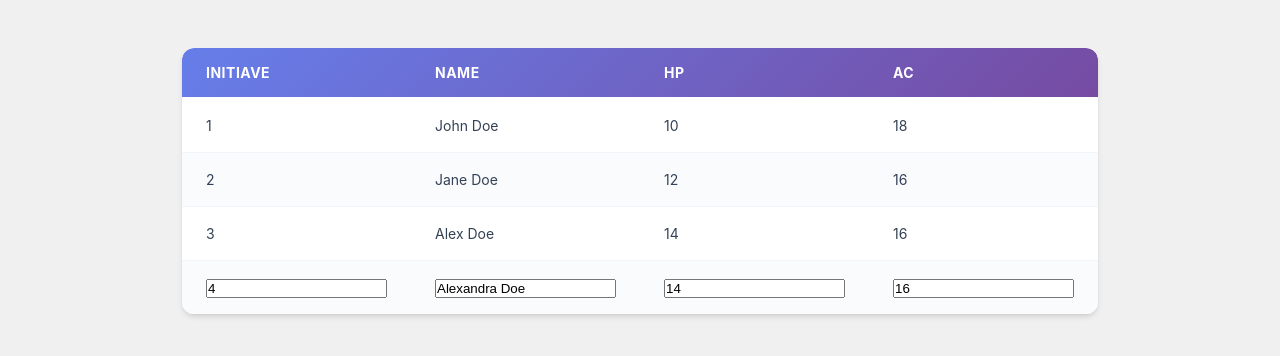
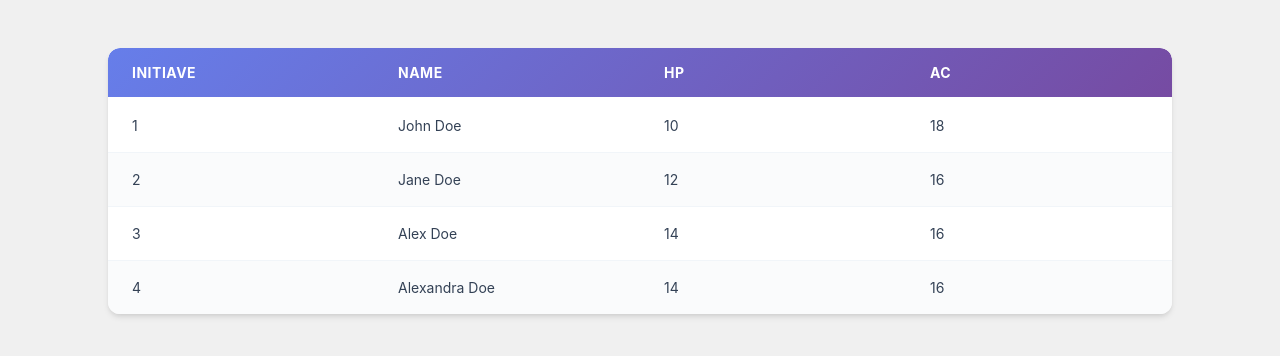
Before and after one commit to Smoopfrog/initiative-tracker, a React (Vite) app: page / in a window 1280 px wide. Shown: the top 356 px of the page. Built offline with nearby package versions, Linux system fonts and the light colour scheme.

Commit message:
add styling and state to Column component

```diff
--- a/src/App.css
+++ b/src/App.css
@@ -8,6 +8,37 @@
 .table-container {
 	margin: 0 auto;
 	width: fit-content;
+}
+
+/* Column Component Styles */
+.column-container {
+	width: 100%;
+	height: 100%;
+}
+
+.column-value {
+	display: block;
+	width: 100%;
+	height: 100%;
+	color: inherit;
+	font-size: inherit;
+	font-family: inherit;
+	line-height: inherit;
+}
+
+.column-input {
+	width: 100%;
+	height: 100%;
+	border: none;
+	outline: none;
+	background: transparent;
+	color: inherit;
+	font-size: inherit;
+	font-family: inherit;
+	line-height: inherit;
+	padding: 0;
+	margin: 0;
+	box-sizing: border-box;
 }
 
 /* Table Styles */
@@ -54,12 +85,6 @@
 	border-bottom: 1px solid #f1f5f9;
 }
 
-.data-table tbody tr:hover {
-	background-color: #f8fafc;
-	transform: translateY(-1px);
-	box-shadow: 0 2px 8px rgba(0, 0, 0, 0.1);
-}
-
 .data-table tbody tr:last-child {
 	border-bottom: none;
 }
@@ -75,10 +100,6 @@
 /* Alternating row colors for better readability */
 .data-table tbody tr:nth-child(even) {
 	background-color: #fafbfc;
-}
-
-.data-table tbody tr:nth-child(even):hover {
-	background-color: #f1f5f9;
 }
 
 /* Responsive Design */
@@ -119,9 +140,3 @@
 	opacity: 0.6;
 	pointer-events: none;
 }
-
-/* Focus styles for accessibility */
-.data-table tbody tr:focus-within {
-	outline: 2px solid #3b82f6;
-	outline-offset: -2px;
-}
--- a/src/App.tsx
+++ b/src/App.tsx
@@ -1,9 +1,10 @@
 import "./App.css";
-import type { IRowProps } from "./Components/Table/Row/Row";
 import Table from "./Components/Table/Table";
+import type { IRow } from "./Components/Table/Row/Row";
 
-const rows: IRowProps[] = [
+const rows: IRow[] = [
 	{
+		rowId: "header",
 		columns: [
 			{ name: "Initiave", value: "Initiave" },
 			{ name: "Name", value: "Name" },
@@ -13,6 +14,7 @@ const rows: IRowProps[] = [
 		isHeader: true,
 	},
 	{
+		rowId: "1",
 		columns: [
 			{ name: "1", value: "1" },
 			{ name: "John Doe", value: "John Doe" },
@@ -21,6 +23,7 @@ const rows: IRowProps[] = [
 		],
 	},
 	{
+		rowId: "2",
 		columns: [
 			{ name: "2", value: "2" },
 			{ name: "Jane Doe", value: "Jane Doe" },
@@ -29,6 +32,7 @@ const rows: IRowProps[] = [
 		],
 	},
 	{
+		rowId: "3",
 		columns: [
 			{ name: "3", value: "3" },
 			{ name: "Alex Doe", value: "Alex Doe" },
@@ -37,6 +41,7 @@ const rows: IRowProps[] = [
 		],
 	},
 	{
+		rowId: "4",
 		columns: [
 			{ name: "4", value: "4", isEditable: true },
 			{ name: "Alexandra Doe", value: "Alexandra Doe", isEditable: true },
--- a/src/Components/Column.tsx
+++ b/src/Components/Column.tsx
@@ -1,4 +1,4 @@
-import React from "react";
+import React, { useState } from "react";
 
 export interface IColumn {
 	/** Column name */
@@ -9,8 +9,38 @@ export interface IColumn {
 	isEditable?: boolean;
 }
 
-const Column: React.FC<IColumn> = ({ value, isEditable = false }) => {
-	return <div>{isEditable ? <input type="text" value={value} /> : value}</div>;
+interface IColumnProps extends IColumn {
+	/** Row id */
+	rowId: string;
+}
+
+const Column: React.FC<IColumnProps> = ({
+	name,
+	value,
+	isEditable = false,
+	rowId,
+}) => {
+	const [inputValue, setInputValue] = useState(value);
+
+	const handleChange = (value: string) => {
+		setInputValue(value);
+	};
+
+	return (
+		<div className="column-container">
+			{isEditable ? (
+				<input
+					id={`${rowId}-${name}`}
+					type="text"
+					value={inputValue}
+					className="column-input"
+					onChange={(e) => handleChange(e.target.value)}
+				/>
+			) : (
+				<span className="column-value">{value}</span>
+			)}
+		</div>
+	);
 };
 
 export default Column;
--- a/src/Components/Table/Row/Row.tsx
+++ b/src/Components/Table/Row/Row.tsx
@@ -1,22 +1,24 @@
 import React from "react";
 import Column, { type IColumn } from "../../Column";
 
-export interface IRowProps {
+export interface IRow {
+	/** Row id */
+	rowId: string;
 	/** Columns */
 	columns: IColumn[];
 	/** Is header */
 	isHeader?: boolean;
 }
 
-const Row: React.FC<IRowProps> = ({ columns, isHeader = false }) => {
+const Row: React.FC<IRow> = ({ columns, isHeader = false, rowId }) => {
 	const rowContent = columns.map((column) =>
 		isHeader ? (
 			<th key={column.name}>
-				<Column {...column} />
+				<Column {...column} rowId={rowId} />
 			</th>
 		) : (
 			<td key={column.name}>
-				<Column {...column} />
+				<Column {...column} rowId={rowId} />
 			</td>
 		)
 	);
--- a/src/Components/Table/Table.tsx
+++ b/src/Components/Table/Table.tsx
@@ -1,10 +1,10 @@
 import React from "react";
-import type { IRowProps } from "./Row/Row";
+import type { IRow } from "./Row/Row";
 import Row from "./Row/Row";
 
 interface ITableProps {
 	/** Table Rows */
-	rows: IRowProps[];
+	rows: IRow[];
 }
 
 const Table: React.FC<ITableProps> = ({ rows }) => {
```
